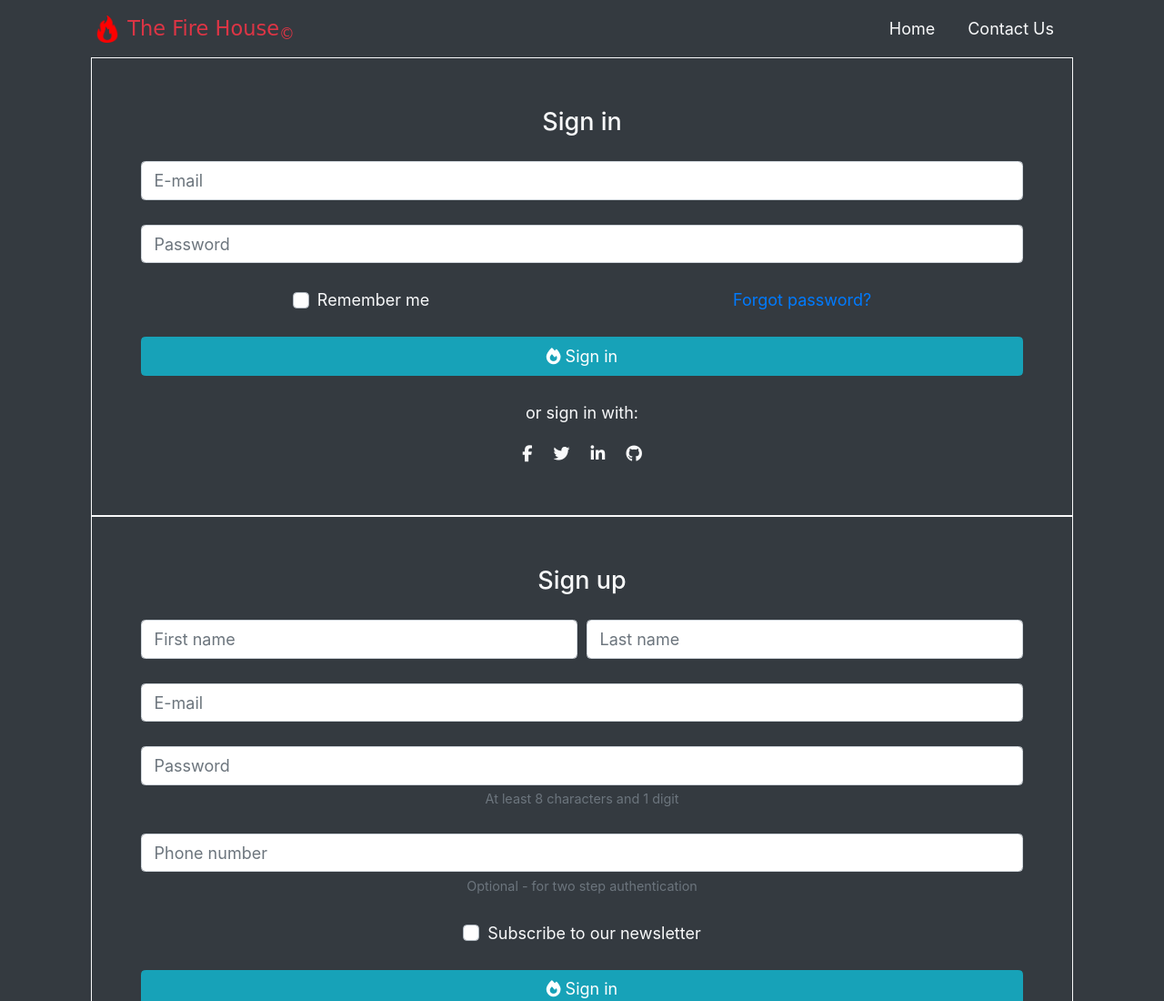
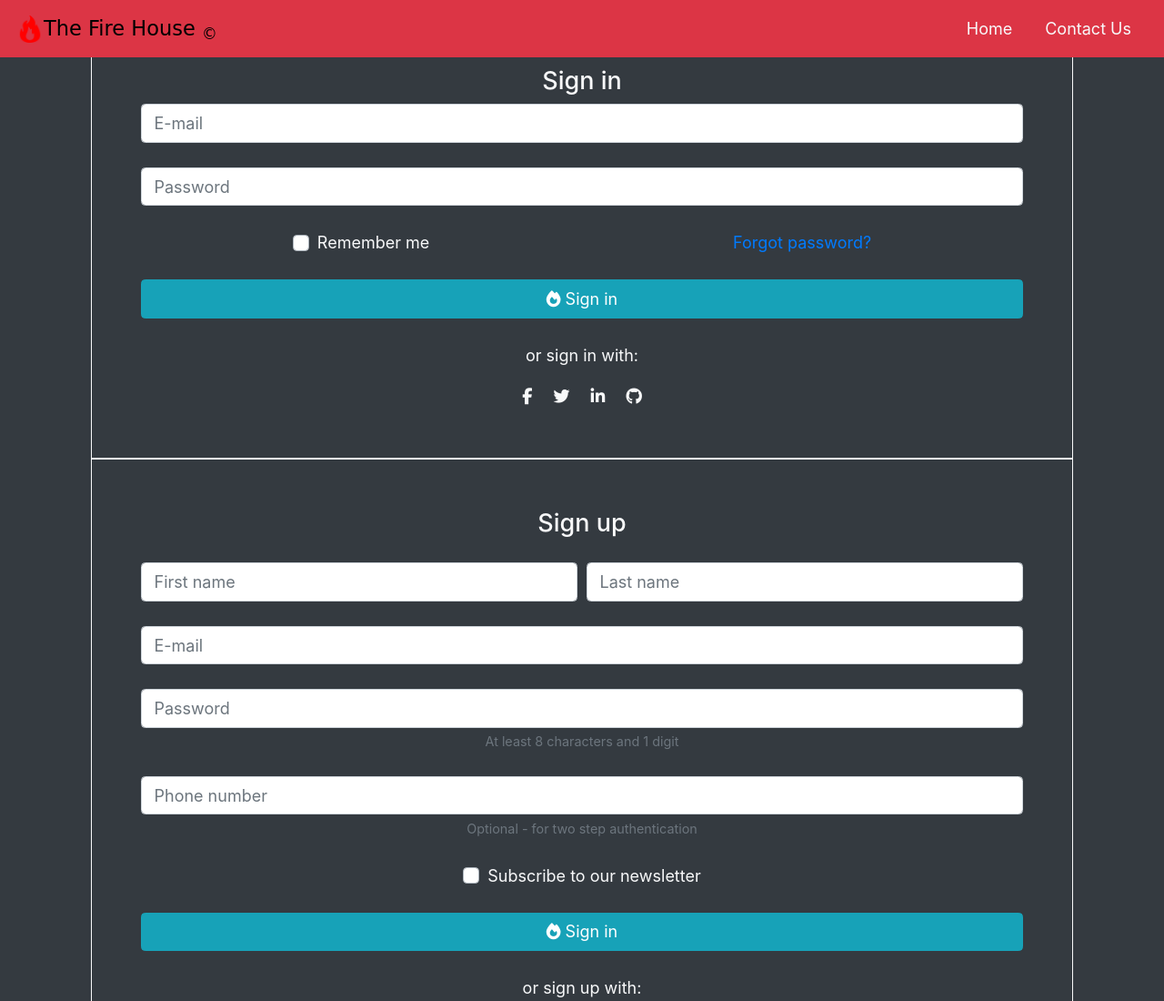
Before and after one commit to CFloy66-v12o/The_Fire_House-2, a plain HTML site: page sign-up.html in a window 1280 px wide. Shown: the top 1100 px of the page at 91% size. Drawn offline with nearby package versions, Linux system fonts and the light colour scheme; a web font is replaced by a local one.

Commit message:
made some margin changes and navbar changes to sign up page

```diff
--- a/sign-up.html
+++ b/sign-up.html
@@ -19,8 +19,8 @@
         <h1 class="display-4">The Fire House<sub>&reg;</sub></h1>
         <p class="lead"><p></p>
         <hr class="my-4"> -->
-        <nav class="navbar navbar-expand-lg navbar-dark bg-dark">
-            <a class="navbar-brand icon text-danger" href="index.html"><img class="redflames" src="resources/images/redflames.ico" width="30" height="30"> The Fire House<sub>&copy;</sub></a>
+        <nav class="navbar navbar-expand-lg navbar-light fixed-top bg-danger">
+            <a class="navbar-brand icon text-danger" href="index.html"><img class="redflames" src="resources/images/redflames.ico" width="30" height="30"><span class="icon">The Fire House <sub>&copy;</sub></span>  </a>
             <button class="navbar-toggler bg-dark" type="button" data-toggle="collapse" data-target="#navbarSupportedContent" aria-controls="navbarSupportedContent" aria-expanded="false" aria-label="Toggle navigation">
               <span class="navbar-toggler-icon"><i class="fas fa-fire"></i></span>
             </button>
@@ -49,7 +49,7 @@
     <div class="container bg-dark text-light">
 <form class="text-center border border-light p-5" action="#!">
 
-        <p class="h4 mb-4">Sign in</p>
+        <p class="h4 mt-3">Sign in</p>
 
         <!-- Email -->
         <input type="email" id="defaultLoginFormEmail" class="form-control mb-4" placeholder="E-mail" required>
@@ -164,7 +164,7 @@
         <!-- Terms of service -->
         <p>By clicking
             <em>Sign up</em> you agree to our
-            <a href="" target="_blank">terms of service</a>
+            <a href="terms.html" target="_blank">terms of service</a>
 
     </form>
     </div>
```
